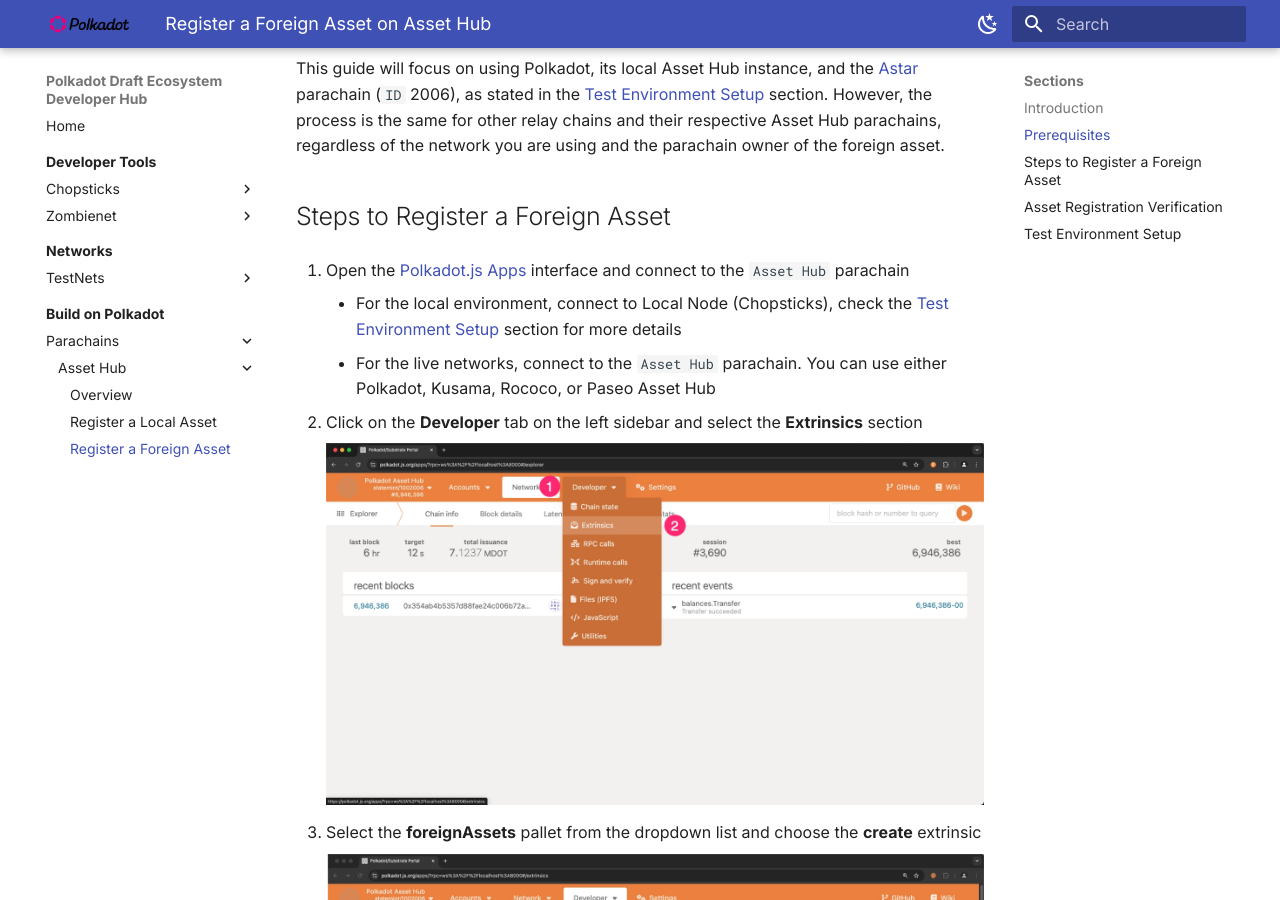
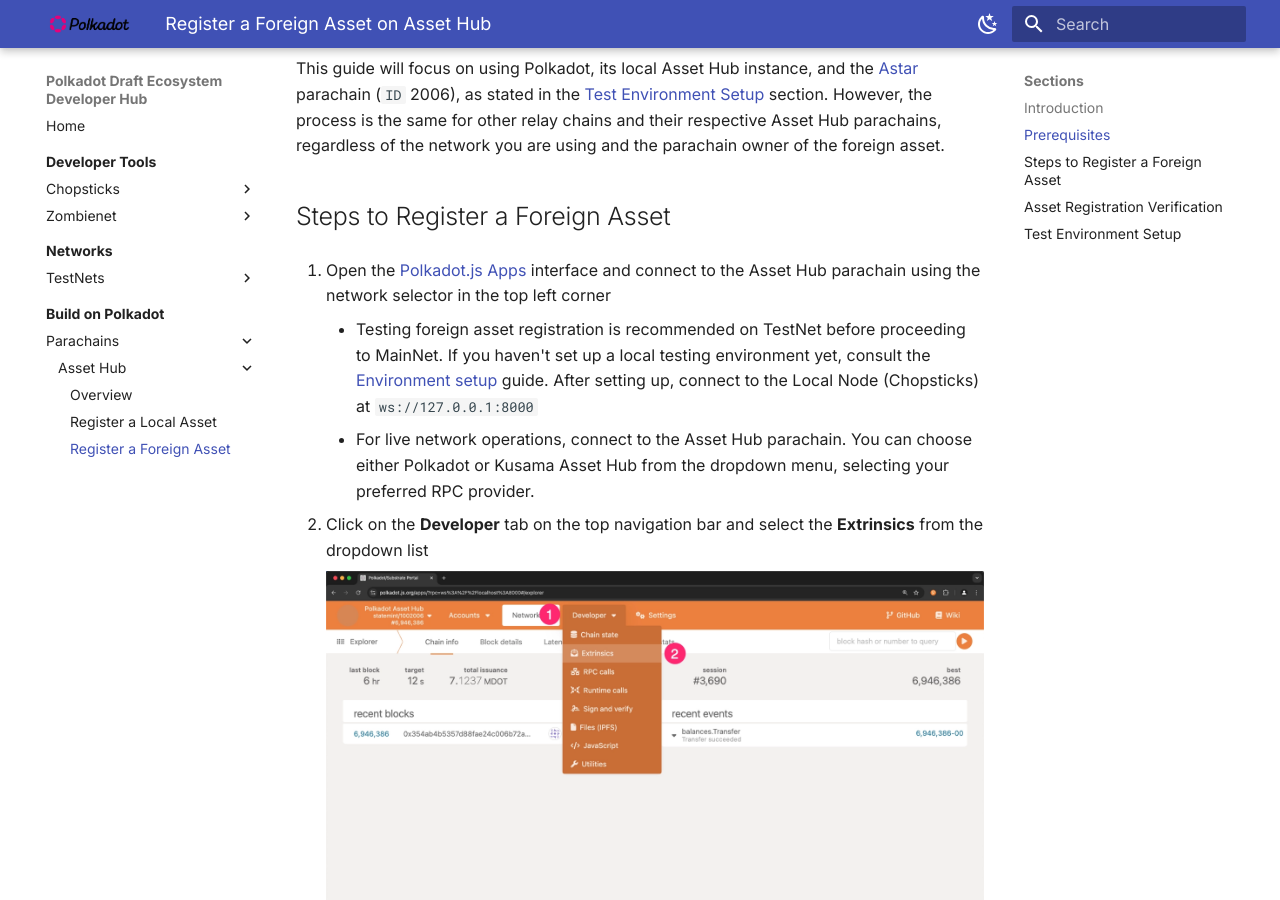
Before and after one commit to papermoonio/polkadot-ecosystem-docs-draft, an MkDocs documentation site: the page built from docs/build-on-polkadot/parachains/asset-hub/register-a-foreign-asset.md, in a window 1280 px wide and 900 px high, scrolled down 1065 px. Built offline with MkDocs 1.6.1 and Material for MkDocs 9.7.7, drawn with Linux system fonts in a browser that asks for light colours.

Commit message:
fix: updating step 1 and 2

```diff
--- a/docs/build-on-polkadot/parachains/asset-hub/register-a-foreign-asset.md
+++ b/docs/build-on-polkadot/parachains/asset-hub/register-a-foreign-asset.md
@@ -35,12 +35,12 @@
 
 ## Steps to Register a Foreign Asset
 
-1. Open the [Polkadot.js Apps](https://polkadot.js.org/apps/){target=\_blank} interface and connect to the `Asset Hub` parachain
+1. Open the [Polkadot.js Apps](https://polkadot.js.org/apps/){target=\_blank} interface and connect to the Asset Hub parachain using the network selector in the top left corner
 
-      - For the local environment, connect to Local Node (Chopsticks), check the [Test Environment Setup](#test-environment-setup) section for more details
-      - For the live networks, connect to the `Asset Hub` parachain. You can use either Polkadot, Kusama, Rococo, or Paseo Asset Hub
+      - Testing foreign asset registration is recommended on TestNet before proceeding to MainNet. If you haven't set up a local testing environment yet, consult the [Environment setup](#environment-setup) guide. After setting up, connect to the Local Node (Chopsticks) at `ws://127.0.0.1:8000`
+      - For live network operations, connect to the Asset Hub parachain. You can choose either Polkadot or Kusama Asset Hub from the dropdown menu, selecting your preferred RPC provider.
 
-2. Click on the **Developer** tab on the left sidebar and select the **Extrinsics** section
+2. Click on the **Developer** tab on the top navigation bar and select the **Extrinsics** from the dropdown list
 
     ![Access to Developer Extrinsics section](/polkadot-ecosystem-docs-draft/images/building-on-polkadot/parachains/asset-hub/register-a-foreign-asset/register-a-foreign-asset-1.webp)
 
```
